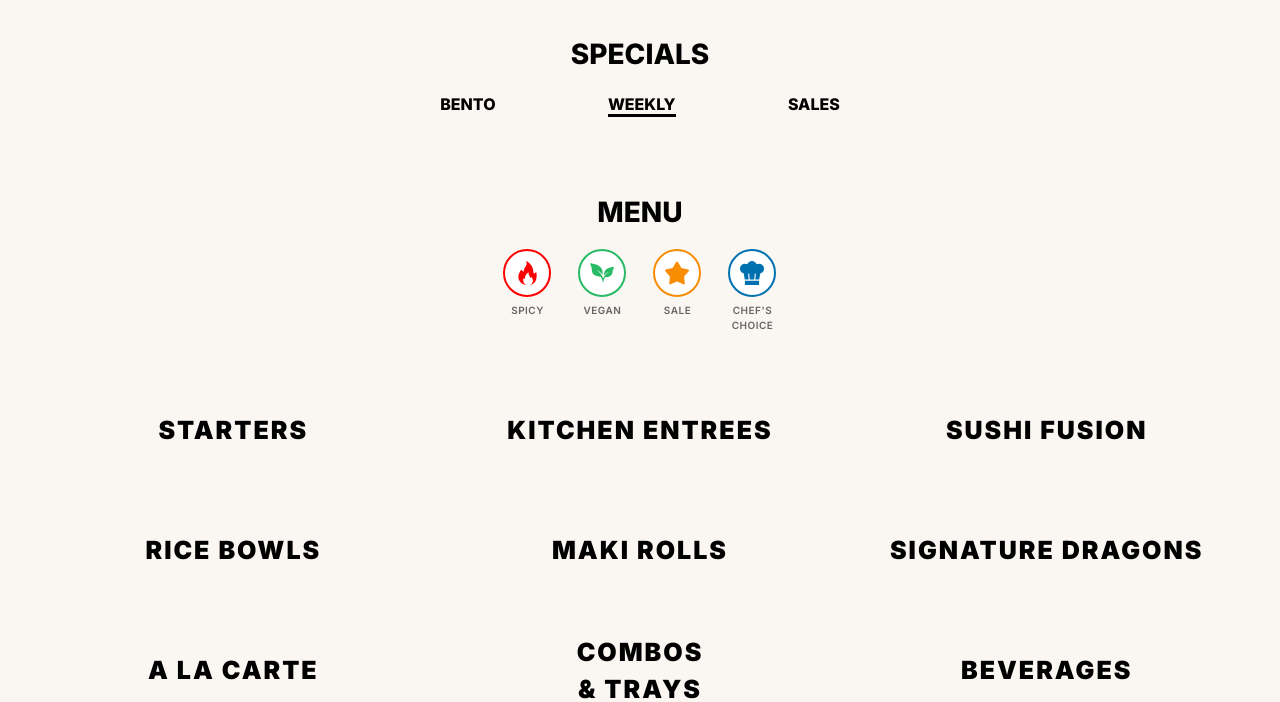
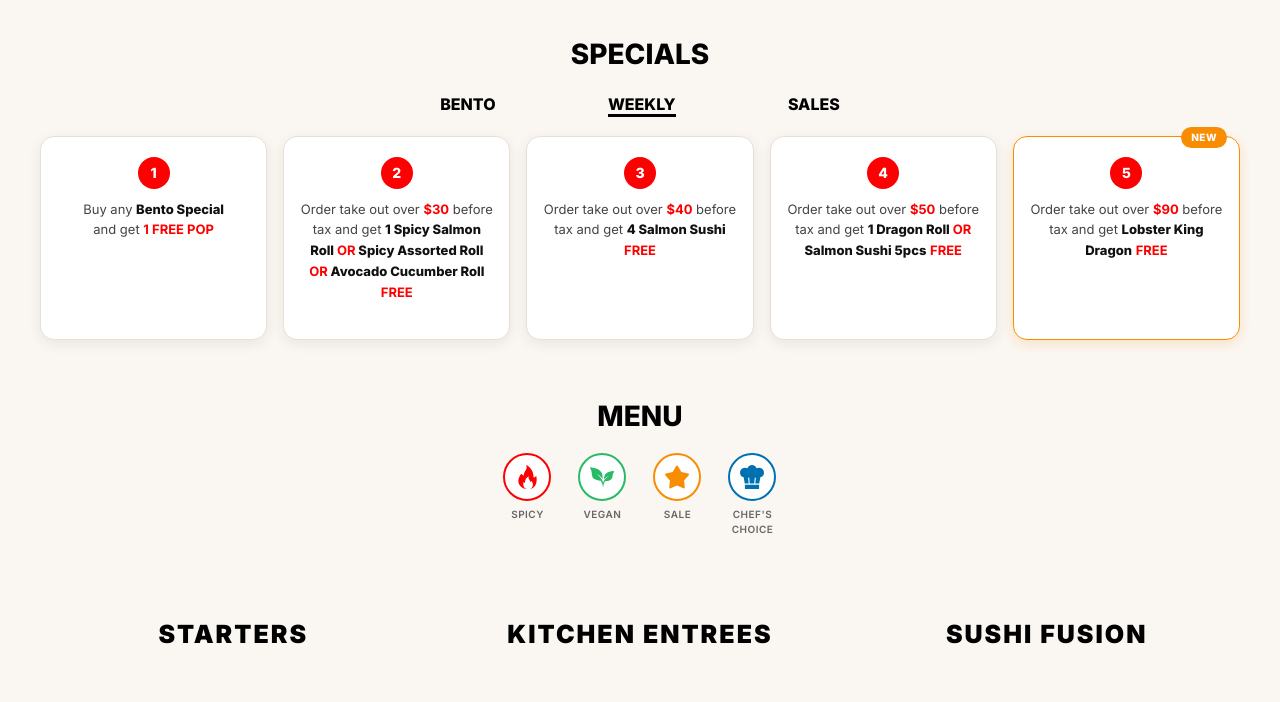
Before and after one commit to rochat99/dynamiteSushi, a website: page index.html in a window 1280 px wide. Both pictures are taken after a click on the link "WEEKLY". Shown: the part 82-784 px from the top of the page. Drawn offline with nearby package versions, Linux system fonts and the light colour scheme.

Commit message:
weekly specials

```diff
--- a/assets/js/main.js
+++ b/assets/js/main.js
@@ -233,6 +233,16 @@ const specialsData = {};
 
 function loadSpecial(key, isInitial = false) {
   const carousel = document.getElementById('specialsCarousel');
+  const weekly = document.getElementById('weeklySpecials');
+
+  if (key === 'weeklySpecial') {
+    carousel.classList.remove('visible');
+    weekly.classList.add('visible');
+  } else {
+    carousel.classList.add('visible');
+    weekly.classList.remove('visible');
+  }
+
   carousel.innerHTML = '';
 
   const applyActive = () => {
@@ -331,6 +341,7 @@ function renderMenuFromJSON(data) {
         specialsData[toKey(subcategoryName)] = items;
       }
       loadSpecial('bentoBoxes', true);
+      document.getElementById('specialsCarousel').classList.add('visible');
       continue;
     }
 
--- a/index.html
+++ b/index.html
@@ -39,8 +39,32 @@
             </article>
         </div>
 
-        <div id="specialsCarousel">
-            <!-- cards load here dynamically -->
+        <div id="specialsCarousel">\</div>
+
+        <div id="weeklySpecials">
+            <div class="weekly-grid">
+                <div class="weekly-card">
+                    <span class="weekly-number">1</span>
+                    <p>Buy any <strong>Bento Special</strong> <br>and get <span class="highlight">1 FREE POP</span></p>
+                </div>
+                <div class="weekly-card">
+                    <span class="weekly-number">2</span>
+                    <p>Order take out over <span class="highlight">$30</span> before tax and get <strong>1 Spicy Salmon Roll <span class="highlight">OR</span> Spicy Assorted Roll <span class="highlight">OR</span> Avocado Cucumber Roll</strong> <span class="highlight">FREE</span></p>
+                </div>
+                <div class="weekly-card">
+                    <span class="weekly-number">3</span>
+                    <p>Order take out over <span class="highlight">$40</span> before tax and get <strong>4 Salmon Sushi</strong> <span class="highlight">FREE</span></p>
+                </div>
+                <div class="weekly-card">
+                    <span class="weekly-number">4</span>
+                    <p>Order take out over <span class="highlight">$50</span> before tax and get <strong>1 Dragon Roll <span class="highlight">OR</span> Salmon Sushi 5pcs</strong> <span class="highlight">FREE</span></p>
+                </div>
+                <div class="weekly-card new">
+                    <span class="weekly-number">5</span>
+                    <span class="weekly-new">New</span>
+                    <p>Order take out over <span class="highlight">$90</span> before tax and get <strong>Lobster King Dragon</strong> <span class="highlight">FREE</span></p>
+                </div>
+            </div>
         </div>
     </section>
 
--- a/src/scss/_header.scss
+++ b/src/scss/_header.scss
@@ -1,6 +1,6 @@
 header {
     display: flex;
-    width: 100vw;
+    width: 100%;
     background-color: $blue;
     height: 80px;
     justify-content: center;
--- a/src/scss/_specials.scss
+++ b/src/scss/_specials.scss
@@ -29,7 +29,7 @@
   }
 
   #specialsCarousel {
-    display: flex;
+    display: none;
     flex-direction: row;
     overflow-x: auto;
     gap: 20px;
@@ -40,6 +40,10 @@
     -webkit-overflow-scrolling: touch;
     scrollbar-width: none;
     cursor: grab;
+
+    &.visible {
+      display: flex;
+    }
 
     &::-webkit-scrollbar { display: none; }
 
@@ -54,3 +58,82 @@
     }
   }
 }
+
+#weeklySpecials {
+  display: none;
+  padding: 20px 40px;
+
+  &.visible {
+    display: block;
+  }
+
+  .weekly-grid {
+    display: grid;
+    grid-template-columns: repeat(5, 1fr);
+    gap: 16px;
+  }
+
+  .weekly-card {
+    background: #fff;
+    border: 1.5px solid $warm-border;
+    border-radius: 14px;
+    padding: 20px 16px;
+    box-shadow: 0 4px 14px rgba(0,0,0,0.07);
+    position: relative;
+    display: flex;
+    flex-direction: column;
+    align-items: center;
+    text-align: center;
+    gap: 10px;
+    transition: box-shadow 0.2s ease;
+
+    &:hover {
+      box-shadow: 0 6px 20px rgba(0,0,0,0.12);
+    }
+
+    p {
+      @include inter(13px, 400);
+      line-height: 1.6;
+      color: #444;
+    }
+
+    strong {
+      font-weight: 800;
+      color: #111;
+    }
+
+    .highlight {
+      color: $red;
+      font-weight: 700;
+    }
+
+    .weekly-number {
+      width: 32px;
+      height: 32px;
+      border-radius: 50%;
+      background-color: $red;
+      display: flex;
+      align-items: center;
+      justify-content: center;
+      @include inter(14px, 800, normal, white);
+      flex-shrink: 0;
+    }
+
+    .weekly-new {
+      position: absolute;
+      top: -10px;
+      right: 12px;
+      background-color: $orange;
+      @include inter(10px, 800, normal, white);
+      padding: 3px 10px;
+      border-radius: 20px;
+      text-transform: uppercase;
+      letter-spacing: 0.5px;
+    }
+
+    &.new {
+      border-color: $orange;
+      box-shadow: 0 4px 14px rgba($orange, 0.2);
+    }
+  }
+}
```
Also changed, not shown: assets/css/style.css, 1 other file.
